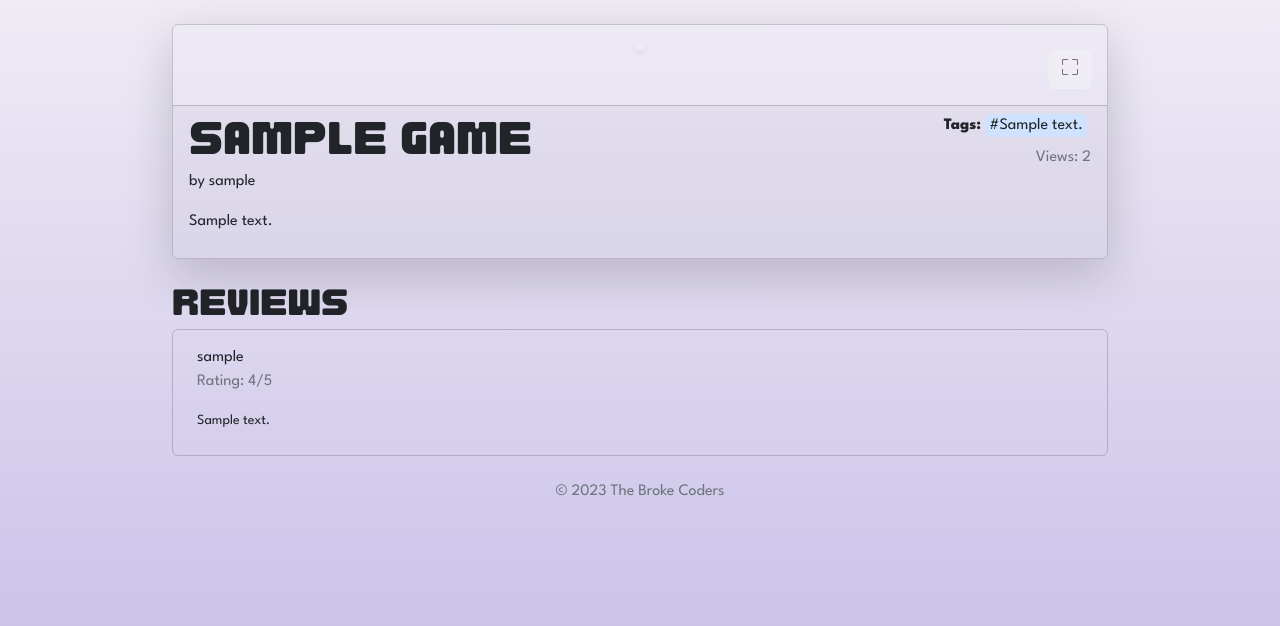
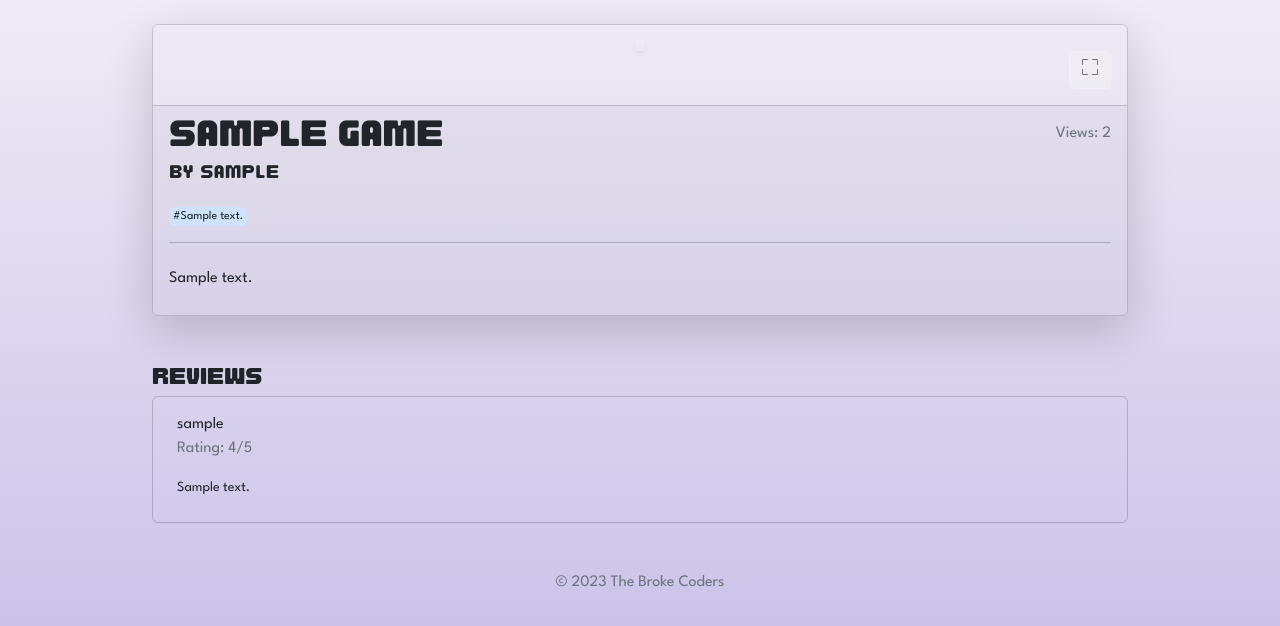
Before and after one commit to tadashibashi/bgs, a Django app: page /games/1/ in a window 1280 px wide. Shown: the part 52-678 px from the top of the page. Run offline with Django 5.2, Linux system fonts and the light colour scheme; tables that the repository leaves empty hold one stand-in row (values such as "Sample post"); some libraries are stand-ins or nearby versions.

Commit message:
in games/detail.html: add <hr>, remove Tags label, adjust font size, etc.

```diff
--- a/main_app/templates/games/detail.html
+++ b/main_app/templates/games/detail.html
@@ -47,15 +47,15 @@
         }
 
         #container {
-            max-width: 1080px;
+            max-width: 1000px;
         }
     </style>
 
     {% if user.id == game.user_id %}
-        <a href="{% url 'games_update' game.id %}" class="button btn btn-secondary float-end me-5">Edit <i class="ms-1 bi bi-pencil"></i> </a>
+        <a href="{% url 'games_update' game.id %}" class="button btn btn-secondary float-end me-4">Edit <i class="ms-1 bi bi-pencil"></i> </a>
     {% endif %}
 
-    <div id="container" class="mt-4 container-fluid w-75">
+    <div id="container" class="mt-4 container-fluid">
         <article class="card bg-transparent shadow-lg">
         {# should we display the screenshot on the game page? #}
 {#            {% if game.screenshot_set.count %} #}
@@ -74,11 +74,21 @@
 
 
             <div class="card-footer">
-                <p class="float-end">
+                {# views #}
+                <span class="text-secondary mt-2 d-block text-end float-end">Views: {{ game.times_viewed }} </span>
+
+                {# display title #}
+                <h2 class="card-title">{{ game.title }}</h2>
+
+                {# display creator #}
+                <p class="text-sm-start mb-4">
+                    <a class="text-decoration-none nav-link" href="{% url 'profile_public' game.user_id %}">
+                        by {{ game.user.username }}
+                    </a>
+                </p>
+                <p class="text-tiny">
 
                     {# hashtags #}
-                    <strong>Tags: </strong>
-
                     {% for tag in game.tags.all %}
                         <span class="rounded bg-primary-subtle p-1 me-1">
                         <span class="hash">#</span>{{ tag.text }}
@@ -87,16 +97,10 @@
                         <span>none.</span>
                     {% endfor %}
 
-                    {# views #}
-                    <span class="text-secondary mt-2 d-block text-end">Views: {{ game.times_viewed }} </span>
+
                 </p>
 
-                {# display title #}
-                <h1 class="card-title">{{ game.title }}</h1>
-
-                {# display creator #}
-                <p class="text-sm-start">by {{ game.user.username }}</p>
-
+                <hr class="mb-4"/>
 
                 {# description #}
                 <p style="white-space:pre-wrap;overflow-x:auto;width:100%;">{{ game.description }}</p>
@@ -105,9 +109,9 @@
 
         </article>
 
-    <h2 class="mt-4">Reviews</h2>
-        {% include "review/reviews.html" %}
-    </div>
+    <h5 class="mt-5">Reviews</h5>
+    {% include "review/reviews.html" %}
+</div>
 
     {% if game.add_fullscreen_btn %}
         <script src="{% static 'js/fullscreenToggle.js' %}"></script>
--- a/main_app/templates/review/reviews.html
+++ b/main_app/templates/review/reviews.html
@@ -1,7 +1,7 @@
 {% load static %}
 <link rel="stylesheet" href="{% static 'css/reviews.css' %}">
 {% for review in game.review_set.all %}
-    <div class="card bg-transparent pt-3 ps-4 pe-4 pb-2 mb-4">
+    <div class="card bg-transparent pt-3 ps-4 pe-4 pb-2 mb-5">
         {% if user.is_authenticated and user == review.user %}
             <div class="position-absolute end-0 me-2">
                 <button type="button" class="btn text-secondary edit-review-btn" style="width:60px;padding:0;"
```
